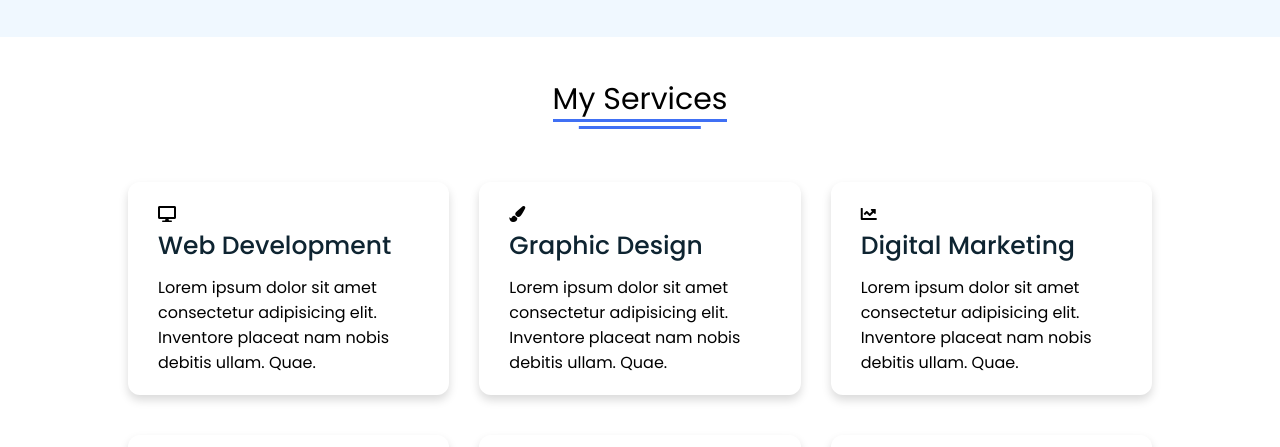
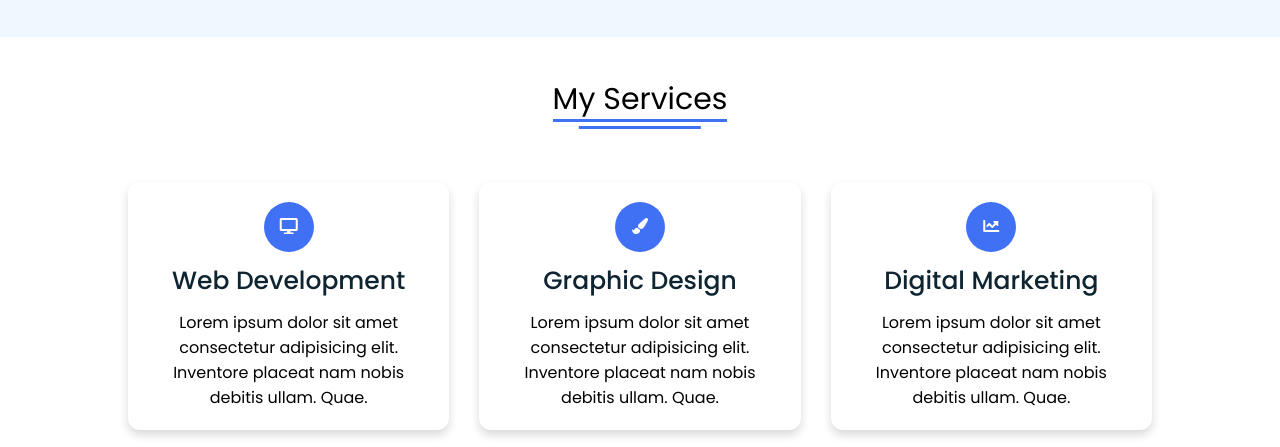
Before and after one commit to tpham112/portfolio, a plain HTML site: page index.html in a window 1280 px wide. Shown: the part 1768-2215 px from the top of the page. Drawn offline with Linux system fonts and the light colour scheme.

Commit message:
icon adjustments

```diff
--- a/style.css
+++ b/style.css
@@ -329,8 +329,20 @@ section .button button:hover {
     width: calc(100% / 3 - 20px);
     margin: 20px 0;
     border-radius: 12px;
+    text-align: center;
     box-shadow: 0 5px 10px rgba(0, 0, 0, 0.15);
     padding: 20px 30px;
+}
+
+.services .boxes .box .icon {
+    height: 50px;
+    width: 50px;
+    color: #FFF;
+    background: #4070F4;
+    border-radius: 50%;
+    text-align: center;
+    line-height: 50px;
+    margin: 0 auto 10px auto;
 }
 
 /* Responsive Media Query CSS */
```
